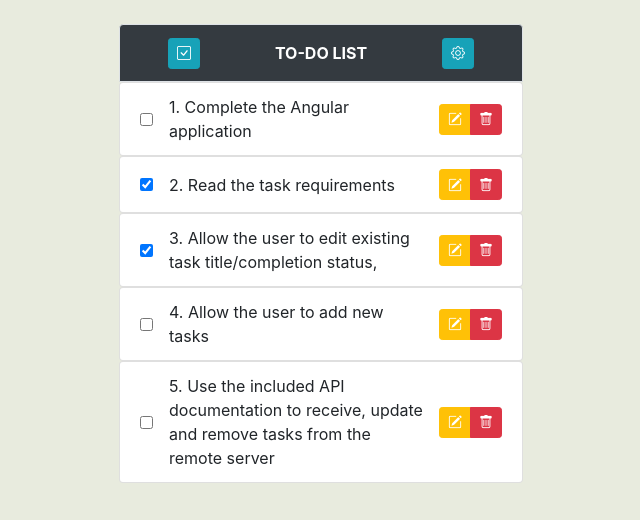
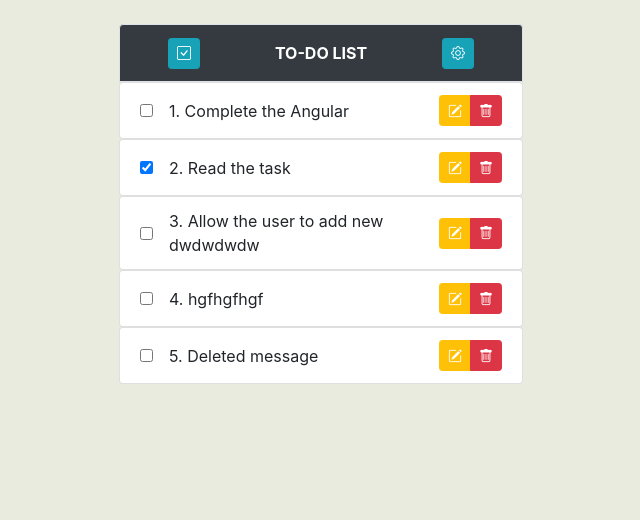
Before and after one commit to szymon-wiergowski/TODO, an Angular app: page / in a window 1280 px wide. Shown: the top 520 px of the page, without its empty margins (319-959 px from the left). Built offline with nearby package versions, Linux system fonts and the light colour scheme; data requests are answered from the project's data file.

Commit message:
Fix models

```diff
--- a/db.json
+++ b/db.json
@@ -3,35 +3,35 @@
     {
       "id": "um1ky2qu-y2er-sfqk-0tyz-p93srg43",
       "candidate": "doe.jane",
-      "task": "Complete the Angular application",
+      "task": "Complete the Angular",
       "isCompleted": false,
       "isDeleted": false
     },
     {
       "id": "iobcfd9y-yqmm-m8jb-tbjd-8etuy26p",
       "candidate": "doe.jane",
-      "task": "Read the task requirements",
+      "task": "Read the task",
       "isCompleted": true,
       "isDeleted": false
     },
     {
       "id": "zlrm1s1p-f9fx-is8s-6rl3-uf53321s",
       "candidate": "wiergowski.szymon",
-      "task": "Allow the user to edit existing task title/completion status,",
+      "task": "",
       "isCompleted": true,
-      "isDeleted": false
+      "isDeleted": true
     },
     {
       "id": "9hapatpe-c0ia-6ifb-aqbt-yc0c86pf",
       "candidate": "wiergowski.szymon",
-      "task": "Allow the user to add new tasks",
+      "task": "Allow the user to add new dwdwdwdw",
       "isCompleted": false,
       "isDeleted": false
     },
     {
       "id": "w26oth8k-d81s-7t8j-hjov-q1j5t1tp",
       "candidate": "wiergowski.szymon",
-      "task": "Use the included API documentation to receive, update and remove tasks from the remote server",
+      "task": "hgfhgfhgf",
       "isCompleted": false,
       "isDeleted": false
     },
@@ -40,7 +40,7 @@
       "candidate": "wiergowski.szymon",
       "task": "Deleted message",
       "isCompleted": false,
-      "isDeleted": true
+      "isDeleted": false
     }
   ]
 }
--- a/src/app/app-state.service.ts
+++ b/src/app/app-state.service.ts
@@ -4,7 +4,6 @@ import { tap, map } from 'rxjs/operators';
 import { HttpClient } from '@angular/common/http';
 
 import { Data } from './models/data';
-import { MockData } from './mock_data/mock-data';
 
 @Injectable({
   providedIn: 'root'
@@ -13,20 +12,19 @@ export class AppStateService {
   private url = 'http://localhost:3000/tasks';
 
   constructor(private http: HttpClient) { }
-  public items: Data[] = MockData;
 
   getTasks(): Observable<Data[]> {
-    return this.http.get<Data[]>(this.url).pipe(map((tasks: Data[]) => tasks.filter(task => task.isDeleted === false)));
+    return this.http.get<Data[]>(this.url).pipe(map((tasks: Data[]) => tasks.filter(task => task.isDeleted === false))).pipe(tap(console.log));
   }
 
-  saveTask(newTask: Data): Observable<Data> {
+  saveTask(newTask: Data): Observable<Data[]> {
     console.log('save');
-    return this.http.put<Data>(`${this.url}/${newTask.id}`, newTask).pipe(tap(console.log));
+    return this.http.put<Data[]>(`${this.url}/${newTask.id}`, newTask).pipe(tap(console.log));
   }
 
-  deleteTask(newTask: Data): Observable<Data> {
+  deleteTask(newTask: Data): Observable<Data[]> {
     console.log('delete');
-    return this.http.put<Data>(`${this.url}/${newTask.id}`, newTask).pipe(tap(console.log));
+    return this.http.put<Data[]>(`${this.url}/${newTask.id}`, newTask).pipe(tap(console.log));
   }
 
   addTask(newTask: Data): Observable<Data> {
--- a/src/app/to-do-item/to-do-item.component.html
+++ b/src/app/to-do-item/to-do-item.component.html
@@ -1,6 +1,6 @@
 <li *ngIf="!isEdit" class="list-group-item rounded d-flex justify-content-between align-items-center">
     <div class="d-flex justify-content-start align-items-center">
-        <input type="checkbox" [(ngModel)]="item.isCompleted" #isCompleted="ngModel" (change)="completed(item)" class="mr-3">
+        <input type="checkbox" [(ngModel)]="item.isCompleted" #isCompleted="ngModel" (change)="completeTask(item)" class="mr-3">
         <span>{{ index + 1 }}. {{ item.task }}</span>
     </div>
     <div class="btn-group btn-group-sm ml-3" role="group" aria-label="Basic example">
--- a/src/app/to-do-item/to-do-item.component.ts
+++ b/src/app/to-do-item/to-do-item.component.ts
@@ -1,5 +1,5 @@
 import { Data } from '../models/data';
-import { Component, OnInit, Input } from '@angular/core';
+import { Component, OnInit, Input, Output, EventEmitter } from '@angular/core';
 import { AppStateService } from '../app-state.service';
 
 @Component({
@@ -11,13 +11,15 @@ export class TodoItemComponent implements OnInit {
   constructor(private State: AppStateService) { }
   @Input() item: Data;
   @Input() index: number;
+  @Output() save: EventEmitter<Data> = new EventEmitter();
+  @Output() delete: EventEmitter<Data> = new EventEmitter();
   public isEdit = false;
   public itemName: string;
 
   ngOnInit(): void {
   }
 
-  completed(item: Data): void {
+  completeTask(item: Data): void {
     this.saveItem(item);
   }
 
@@ -28,10 +30,10 @@ export class TodoItemComponent implements OnInit {
 
   deleteItem(item: Data): void {
     item.isDeleted = true;
-    this.State.deleteTask(item);
+    this.delete.emit(item);
   }
 
-  saveItem(item: Data): any {
-    this.State.saveTask(item);
+  saveItem(item: Data): void {
+    this.save.emit(item)
   }
 }
--- a/src/app/to-do-list/to-do-list.component.html
+++ b/src/app/to-do-list/to-do-list.component.html
@@ -1,7 +1,7 @@
 <ul class="list-group">
     <div *ngFor="let item of tasks; index as i">
         <div *ngIf="tasks">
-            <app-to-do-item [index]="i" [item]="item"></app-to-do-item>
+            <app-to-do-item (save)="saveItem($event)" (delete)="deleteItem($event)" [index]="i" [item]="item"></app-to-do-item>
         </div>
     </div>
 </ul>
--- a/src/app/to-do-list/to-do-list.component.ts
+++ b/src/app/to-do-list/to-do-list.component.ts
@@ -16,25 +16,29 @@ export class ToDoListComponent implements OnInit, OnDestroy {
   public tasks: Data[];
   public nonDeleted: Data[];
   public onlyDoneTasks: Data[];
-  private getTasksSubscription$: Subscription;
+  private subscription$: Subscription;
 
   ngOnInit(): void {
-    this.getTasksSubscription$ = this.State.getTasks().subscribe(res => {
+    this.subscription$ = this.State.getTasks().subscribe(res => {
       this.tasks = res;
     });
-
-    // this.getCompletedTasks = this.displayCompleted.subscribe(res => {
-    //   if (res === true){
-    //     this.tasks = this.nonDeleted.filter(items => items.isCompleted === true);
-    //     console.table(this.tasks);
-    //   }else{
-    //     this.tasks = this.nonDeleted;
-    //     console.table(this.tasks);
-    //   }
-    // });
   }
 
-  ngOnDestroy(){
-    this.getTasksSubscription$.unsubscribe();
+  saveItem(item: Data) {
+    const saveSubscription = this.State.saveTask(item).subscribe(res => {
+      this.tasks = res;
+    });
+    this.subscription$.add(saveSubscription);
+  }
+
+  deleteItem(item: Data) {
+    const delSubscription = this.State.deleteTask(item).subscribe(res => {
+      this.tasks = res;
+    });
+    this.subscription$.add(delSubscription);
+  }
+
+  ngOnDestroy() {
+    this.subscription$.unsubscribe();
   }
 }
```
